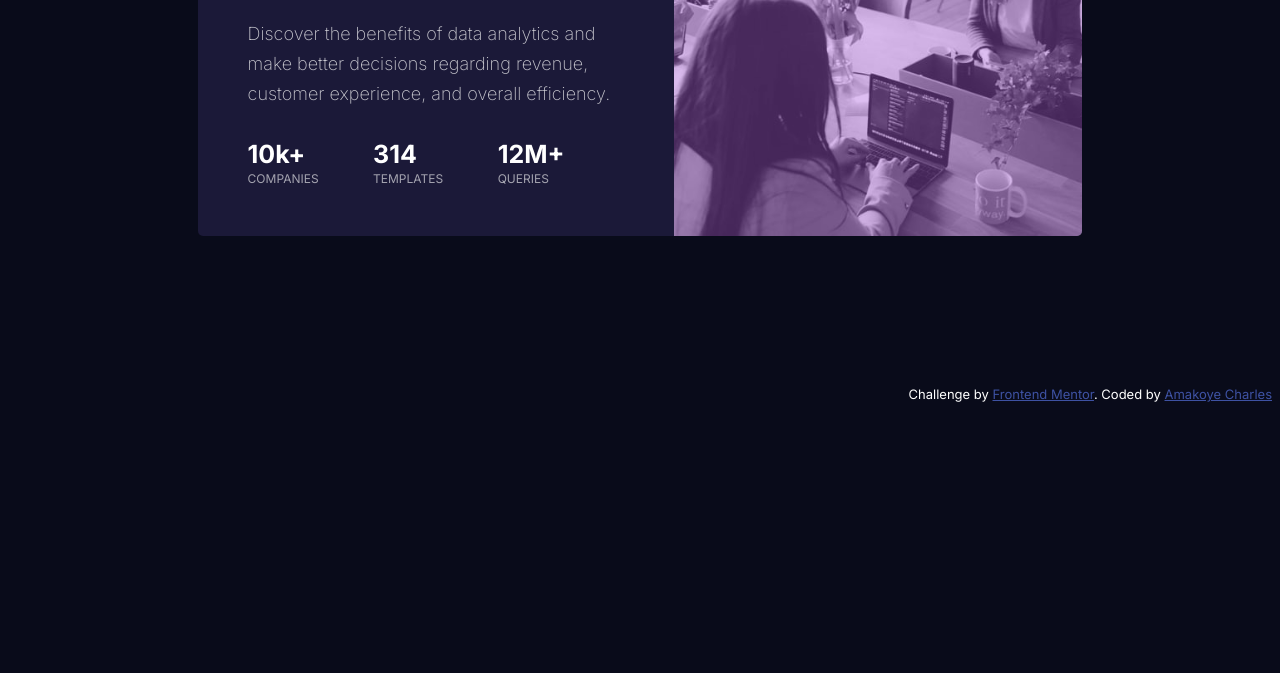
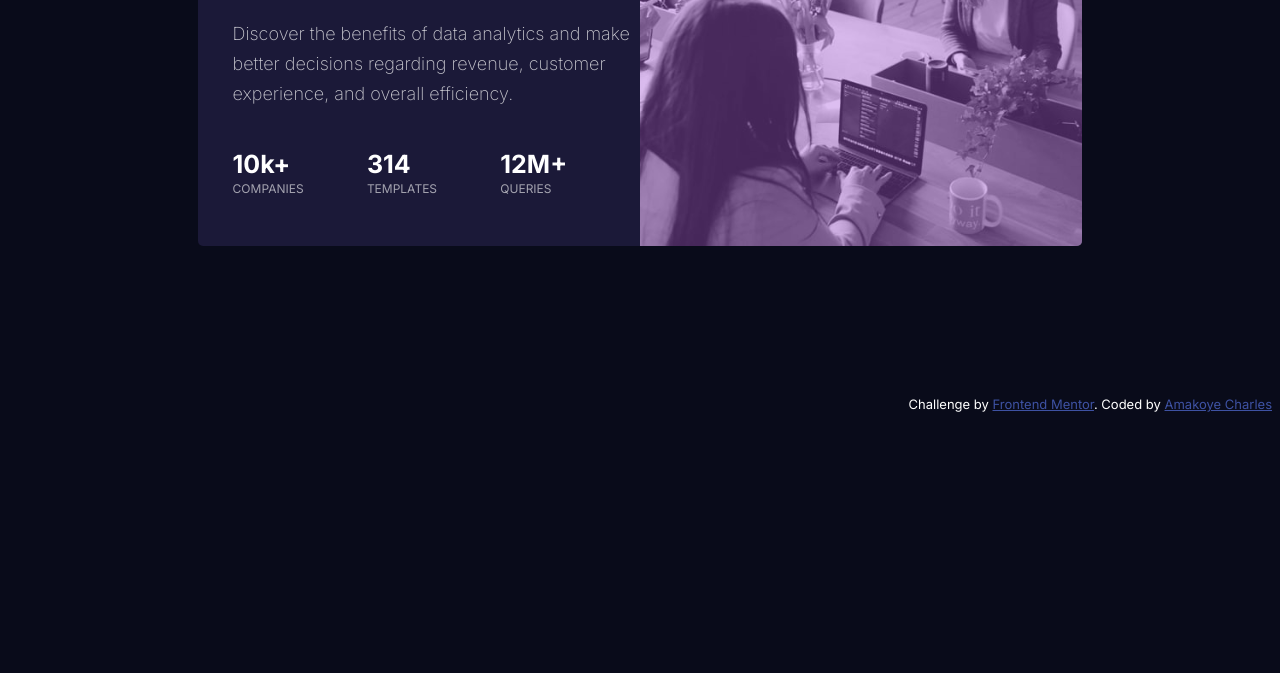
Before and after one commit to Amakoye/stats-preview-card-component-main, a plain HTML site: page index.html in a window 1280 px wide. Shown: the part 295-968 px from the top of the page. Drawn offline with Linux system fonts and the light colour scheme.

Commit message:
added media query for screen size max-width 1300px

```diff
--- a/index.css
+++ b/index.css
@@ -40,7 +40,7 @@ body {
 
 .stats {
   display: grid;
-  margin: 30px 0 10px 0;
+  margin: 40px 0 10px 0;
   grid-template-columns: auto auto auto;
 }
 
@@ -59,7 +59,7 @@ body {
 
 .img-container {
   position: relative;
-  width: 55%;
+  width: 50%;
   background-image: url("./images/image-header-desktop.jpg");
   background-repeat: no-repeat;
   background-size: cover;
@@ -92,6 +92,26 @@ body {
 
 .attribution a {
   color: hsl(228, 45%, 44%);
+}
+
+@media screen and (max-width: 1300px) {
+  .container {
+    display: flex;
+    flex-direction: row;
+    width: 70%;
+    background: hsl(244, 38%, 16%);
+    border-radius: 5px;
+    margin: 160px auto 150px auto;
+  }
+
+  .text-container {
+    width: 45%;
+    margin: 0 10px 30px 35px;
+  }
+
+  .img-container {
+    width: 50%;
+  }
 }
 
 @media screen and (max-width: 700px) {
```
